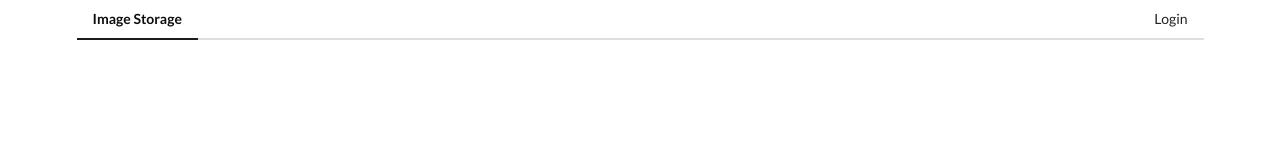
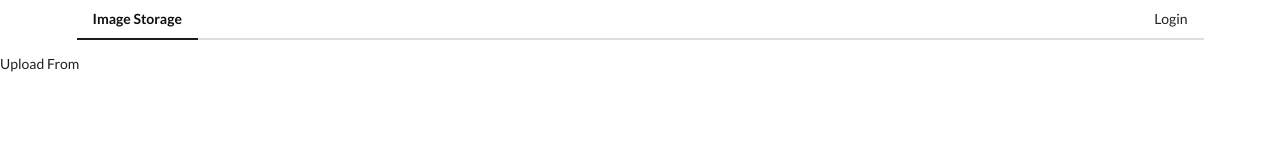
Before and after one commit to vue-apps/images-uploader-app-vue, a Vue app: page /upload in a window 1280 px wide. Shown: the top 160 px of the page. Built offline with nearby package versions, Linux system fonts and the light colour scheme.

Commit message:
create boilerplate for ImageList & UploadForm components & configure router to render them

```diff
--- /dev/null
+++ b/src/components/ImageList.vue
@@ -0,0 +1,11 @@
+<template>
+  <div>
+    ImageList
+  </div>
+</template>
+
+<script>
+export default {
+  name: 'ImageList',
+};
+</script>
--- /dev/null
+++ b/src/components/UploadForm.vue
@@ -0,0 +1,11 @@
+<template>
+  <div>
+    Upload From
+  </div>
+</template>
+
+<script>
+export default {
+  name: 'UploadForm',
+};
+</script>
--- a/src/main.js
+++ b/src/main.js
@@ -3,12 +3,18 @@
 import App from './App';
 import store from './store';
 import AuthHandler from '@/components/AuthHandler';
+import UploadForm from '@/components/UploadForm';
+import ImageList from '@/components/ImageList';
 
 Vue.use(VueRouter);
 
 export const router = new VueRouter({
   mode: 'history',
-  routes: [{ path: '/oauth2/callback', component: AuthHandler }],
+  routes: [
+    { path: '/', component: ImageList },
+    { path: '/oauth2/callback', component: AuthHandler },
+    { path: '/upload', component: UploadForm },
+  ],
 });
 
 new Vue({
```
